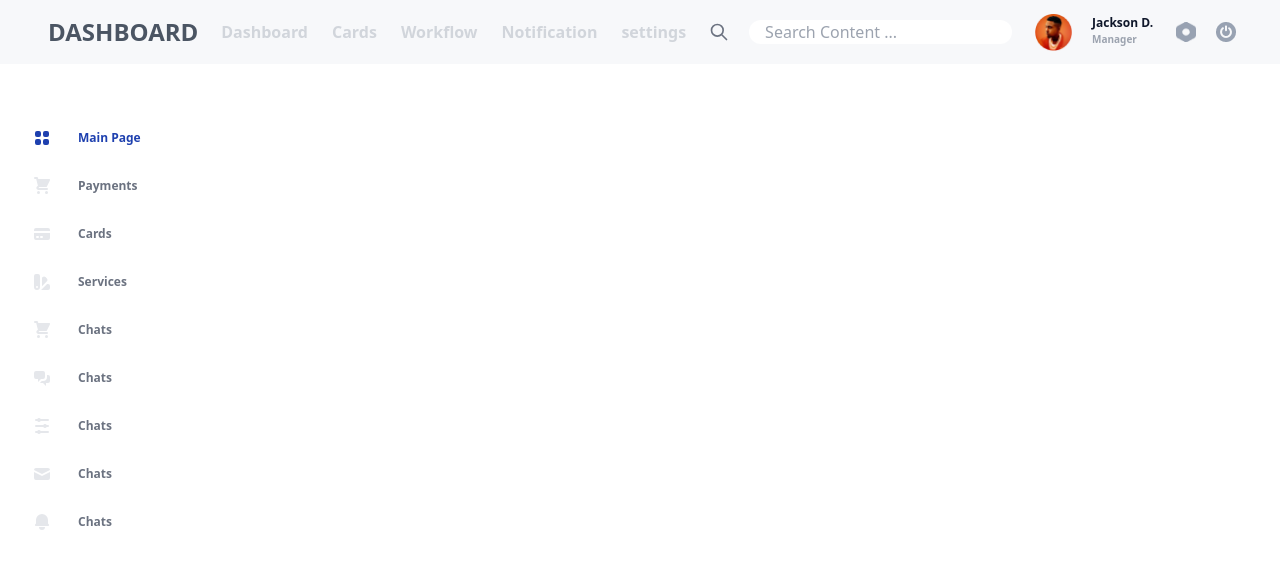
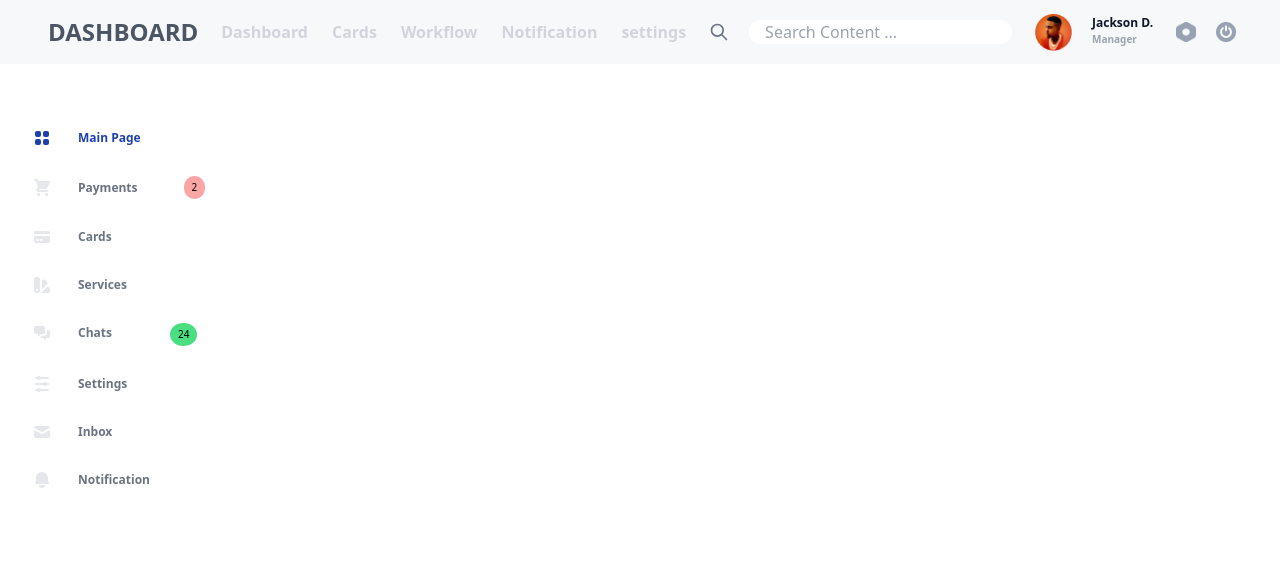
Before and after one commit to aimunir/dashboard, a React (Create React App) app: page / in a window 1280 px wide. Shown: the top 568 px of the page. Built offline with nearby package versions, Linux system fonts and the light colour scheme.

Commit message:
menu section complete

```diff
--- a/src/components/Sidebar.jsx
+++ b/src/components/Sidebar.jsx
@@ -24,11 +24,12 @@ const Sidebar = () => {
         {/* main page  */}
 
         {/* payments  */}
-        <div className="flex gap-[26px] my-7">
+        <div className="flex gap-[26px] my-7 items-center ">
           <ShoppingCartIcon className="w-5 h-5 text-gray-200" />
           <h3 className=" text-gray-500 font-bold text-[12px] leading-5">
             Payments
           </h3>
+          <p className="text-[10px]  bg-red-300 px-2 py-1 rounded-[50%] ml-5">2</p>
         </div>
         {/* payments  */}
 
@@ -51,12 +52,12 @@ const Sidebar = () => {
         {/* services  end */}
 
         {/* chats  */}
-        <div className="flex gap-[26px] my-7">
+        {/* <div className="flex gap-[26px] my-7">
           <ShoppingCartIcon className="w-5 h-5 text-gray-200" />
           <h3 className=" text-gray-500 font-bold text-[12px] leading-5">
             Chats
           </h3>
-        </div>
+        </div> */}
         {/* chats end */}
 
         {/* chats */}
@@ -65,6 +66,7 @@ const Sidebar = () => {
           <h3 className=" text-gray-500 font-bold text-[12px] leading-5">
             Chats
           </h3>
+          <p className="text-[10px]  bg-green-400 px-2 py-1 rounded-[50%] ml-8 ">24</p>
         </div>
         {/* chats end */}
 
@@ -72,7 +74,7 @@ const Sidebar = () => {
         <div className="flex gap-[26px] my-7">
           <AdjustmentsIcon className="w-5 h-5 text-gray-200 rotate-90" />
           <h3 className=" text-gray-500 font-bold text-[12px] leading-5">
-            Chats
+            Settings
           </h3>
         </div>
         {/* settings end */}
@@ -82,7 +84,7 @@ const Sidebar = () => {
         <div className="flex gap-[26px] my-7">
           <MailIcon className="w-5 h-5 text-gray-200" />
           <h3 className=" text-gray-500 font-bold text-[12px] leading-5">
-            Chats
+            Inbox
           </h3>
         </div>
 
@@ -92,7 +94,7 @@ const Sidebar = () => {
         <div className="flex gap-[26px] my-7">
           <BellIcon className="w-5 h-5 text-gray-200" />
           <h3 className=" text-gray-500 font-bold text-[12px] leading-5">
-            Chats
+            Notification
           </h3>
         </div>
         {/* Notification end */}
```
